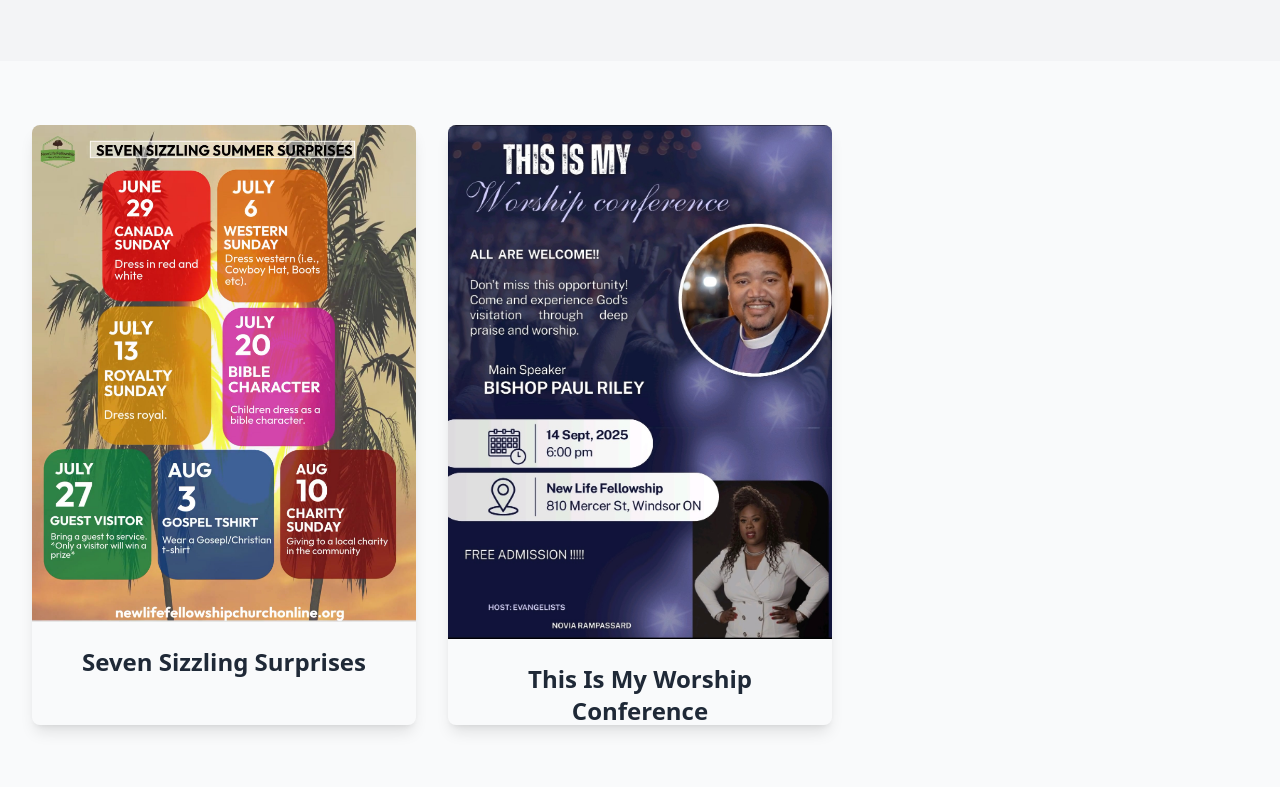
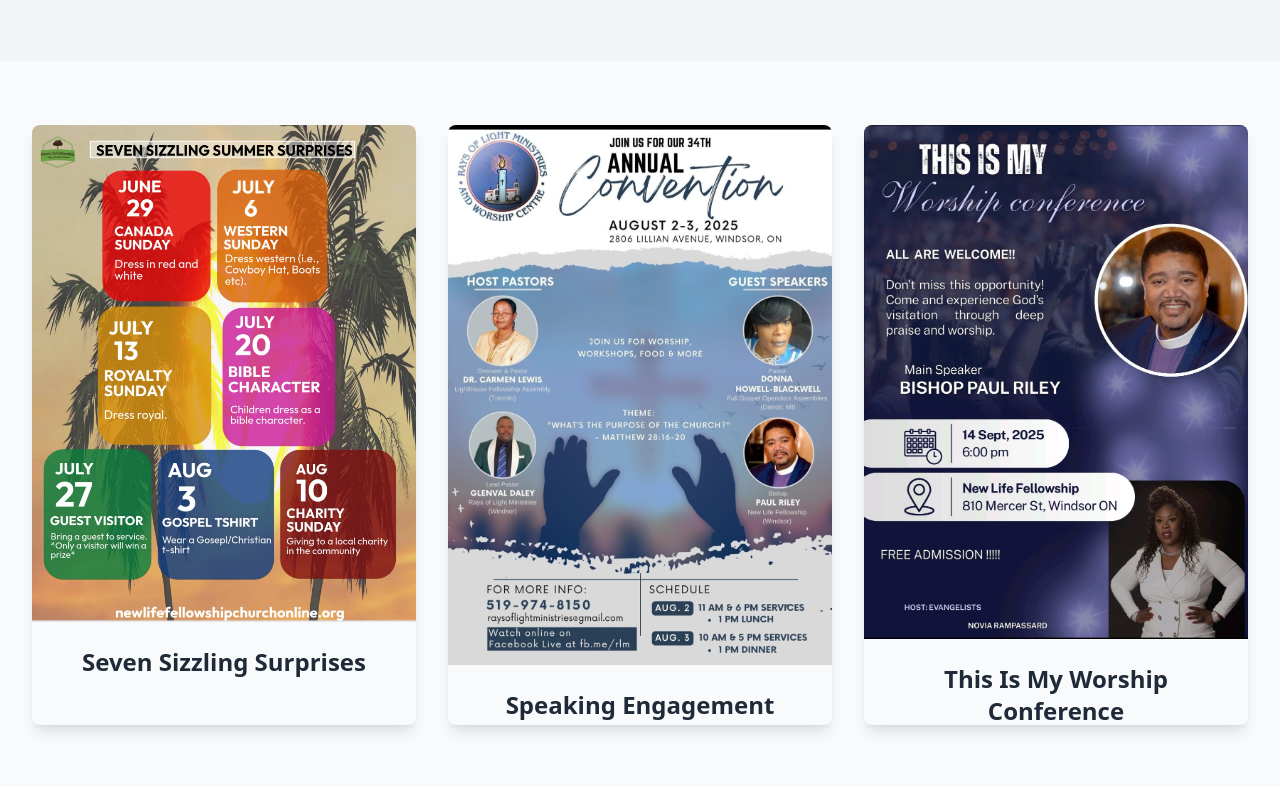
Before and after one commit to sierrariley/NewLifeFellowship, a plain HTML site: page events.html in a window 1280 px wide. Shown: the part 347-1134 px from the top of the page. Drawn offline with nearby package versions, Linux system fonts and the light colour scheme; grey boxes are pictures that could not be loaded.

Commit message:
adjusted events

```diff
--- a/events.html
+++ b/events.html
@@ -79,7 +79,7 @@
   <section class="py-16 px-8 bg-gray-50">
     <div class="max-w-7xl mx-auto grid grid-cols-1 md:grid-cols-3 gap-8 items-center">
 
-      <!-- Event 2: Seven Sizzling Surprises -->
+      <!-- Event 1: Seven Sizzling Surprises -->
       <div class="rounded-lg overflow-hidden shadow-lg flex flex-col h-[600px]">
         <img src="images/SevenSizzling.jpg" alt="BBQ Flyer" class="w-full h-[700px] object-cover">
         <div class="p-6 text-center flex-grow">
@@ -88,7 +88,16 @@
         </div>
       </div>
 
-      <!-- Event 1: Worship Conference -->
+       <!-- Event 2: Pastor Daly -->
+      <div class="rounded-lg overflow-hidden shadow-lg flex flex-col h-[600px]">
+          <img src="images/speaking.png" alt="Homecoming Choir Concert" class="w-full h-[700px] object-cover">
+          <div class="p-6 text-center flex-grow">
+            <h2 class="text-2xl font-bold mb-2">Speaking Engagement</h2>
+            <!-- <p class="text-gray-600">Saturday, July 12, 2025 • 810 Mercer Street, Windsor, Ontario</p> -->
+          </div>
+        </div>
+
+      <!-- Event 3: Worship Conference -->
       <div class="rounded-lg overflow-hidden shadow-lg flex flex-col h-[600px]">
         <img src="images/conference.jpg" alt="Holy Convocation" class="w-full h-[700px] object-cover">
         <div class="p-6 text-center flex-grow">
@@ -97,17 +106,7 @@
         </div>
       </div>
 
-
-      <!-- Event 3: Homecoming Concert -->
-      <!-- <div class="rounded-lg overflow-hidden shadow-lg flex flex-col h-[600px]">
-          <img src="images/savethedate.jpg" alt="Homecoming Choir Concert" class="w-full h-[500px] object-cover">
-          <div class="p-6 text-center flex-grow">
-            <h2 class="text-2xl font-bold mb-2">60th Anniversary Homecoming Concert</h2>
-            <p class="text-gray-600">Saturday, July 12, 2025 • 810 Mercer Street, Windsor, Ontario</p>
-          </div>
-        </div>
-
-    </div> -->
+    </div>
   </section>
   <script>
     document.addEventListener('DOMContentLoaded', function () {
```
